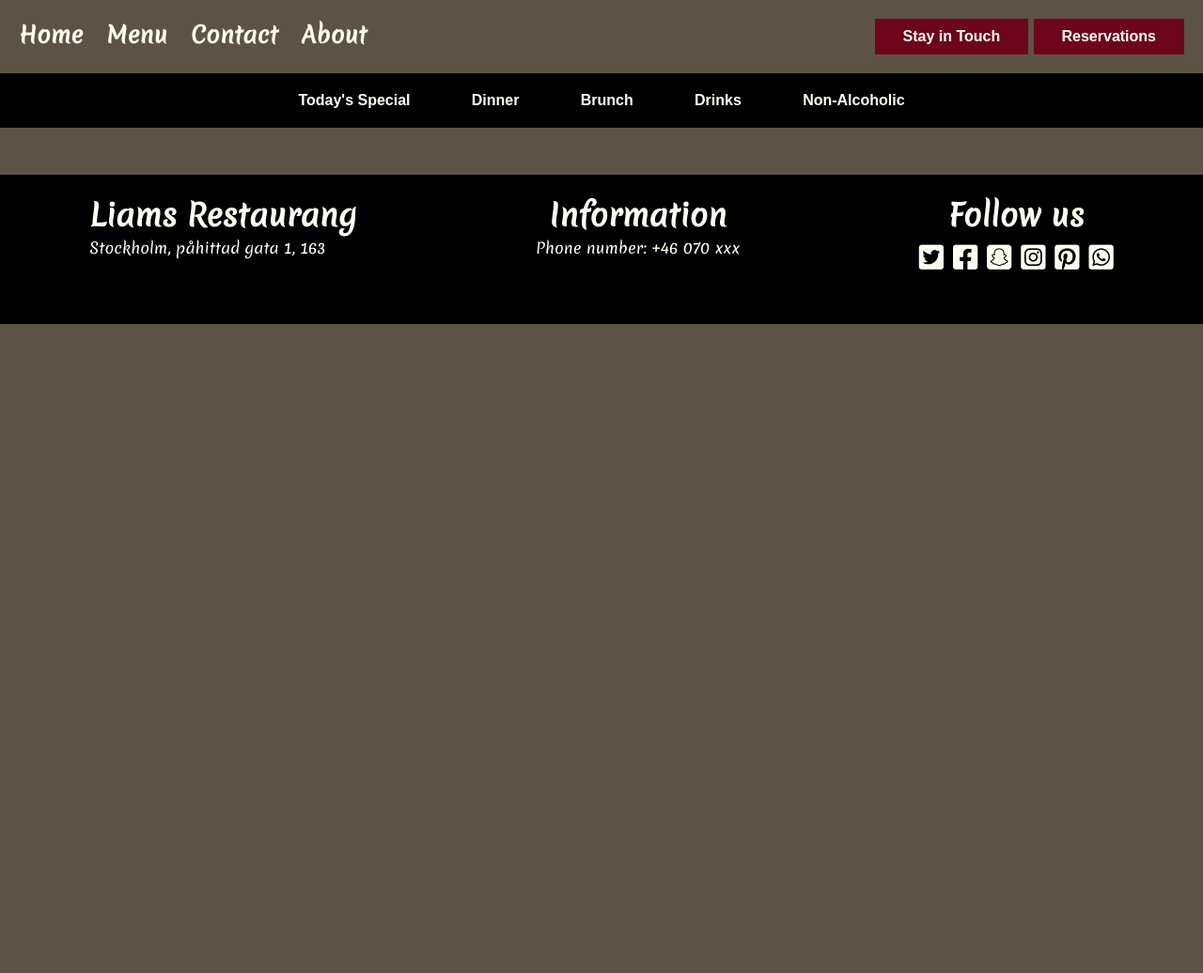
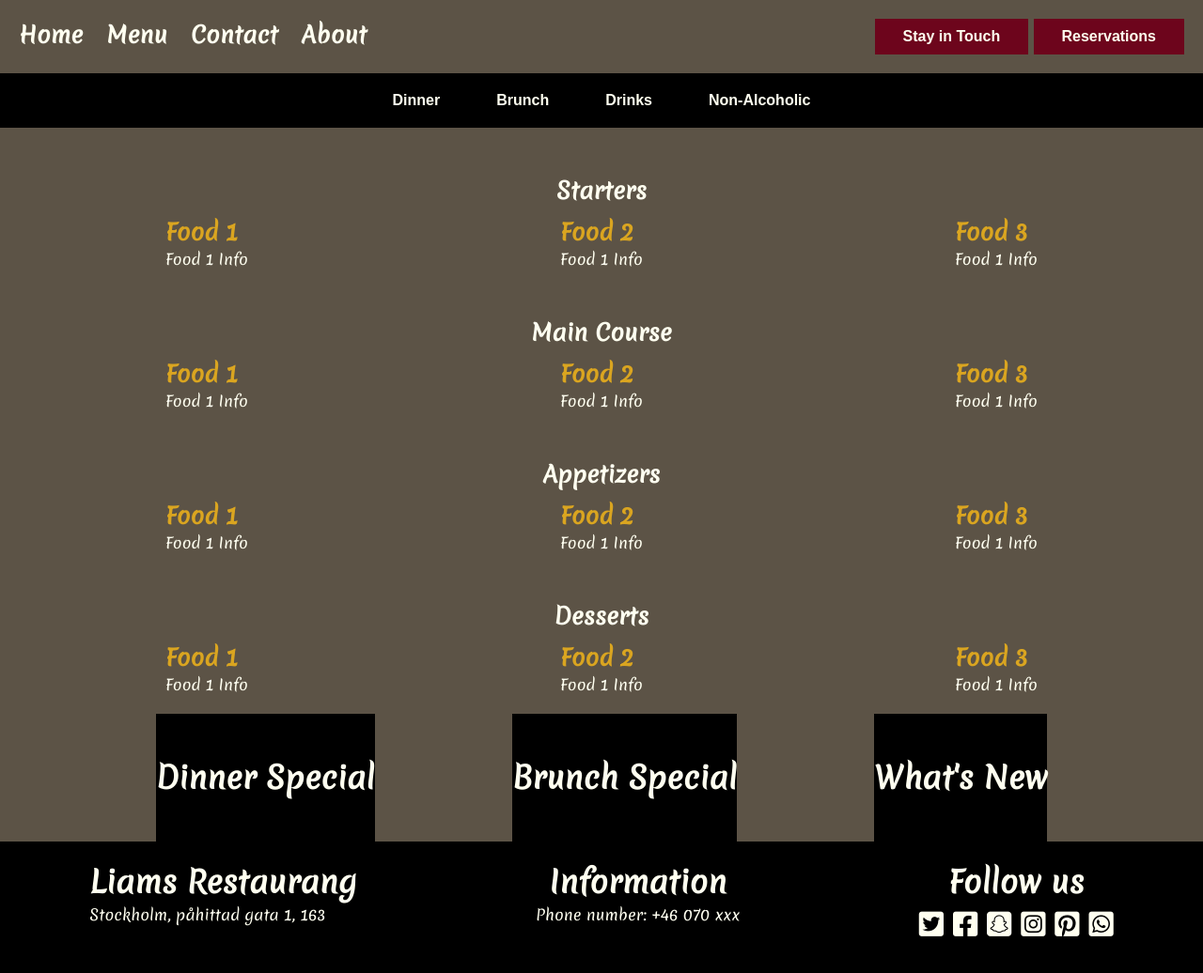
Before and after one commit to LiamBender/liams-restaurang, a plain HTML site: page pages/menu.html in a window 1280 px wide. Shown: the whole page at 94% size. Before the commit the page ends 800 px from the top, so only its background shows below. Drawn offline with Linux system fonts and the light colour scheme.

Commit message:
Nothing special

```diff
--- a/pages/menu.html
+++ b/pages/menu.html
@@ -35,7 +35,6 @@
     </nav>
     <header>
       <div class="menu-selection">
-        <button type="button" id="buttonSpecialToggle">Today's Special</button>
         <button type="button" id="buttonDinnerToggle">Dinner</button>
         <button type="button" id="buttonBrunchToggle">Brunch</button>
         <button type="button" id="buttonDrinksToggle">Drinks</button>
@@ -43,16 +42,6 @@
       </div>
     </header>
     <div class="menu-info">
-      <section id="menuSpecialInfo" style="display: none">
-        <div class="food-container">
-          <h1>Today's Special</h1>
-          <div class="food-list">
-            <div class="food-item">
-              <h2>Item 1</h2>
-              <p>Item 1 info</p>
-            </div>
-          </div>
-        </div>
       </section>
       <section id="menuDinnerInfo" style="display: none">
         <div class="food-container">
@@ -167,6 +156,19 @@
         <h1>Section 5</h1>
       </section>
     </div>
+    <div class="specialContainer">
+      <div class="specialInfo side-padding">
+      <div>
+        <h1>Dinner Special</h1>
+      </div>
+      <div>
+        <h1>Brunch Special</h1>
+      </div>
+      <div>
+        <h1>What's New</h1>
+      </div>
+    </div>
+    </div>
     <footer>
       <div class="footer-info-container">
         <div class="footer-info">
--- a/script.js
+++ b/script.js
@@ -1,11 +1,17 @@
 const buttons = document.querySelectorAll('button[id^="button"]');
 const contents = document.querySelectorAll('section[id^="menu"]');
+let buttonClicked = false;
 
 function toggleContent(index) {
   contents.forEach((content) => (content.style.display = "none"));
   contents[index].style.display = "block";
+  buttonClicked = true;
 }
 
 buttons.forEach((button, index) => {
   button.addEventListener("click", () => toggleContent(index));
 });
+
+if (!buttonClicked) {
+  contents[0].style.display = "block";
+}
--- a/styles.css
+++ b/styles.css
@@ -289,6 +289,8 @@ div.image-overlay {
 
   /* Menu.html specific css */
 .menu-selection {
+    display: flex;
+    justify-content: center;
     background-color: rgb(0, 0, 0);
     margin-bottom: 50px;
     padding: 10px;
@@ -318,6 +320,20 @@ div.food-list {
 
 div.food-list h2 {
     color: rgb(218, 165, 32);
+}
+
+.specialContainer h1 {
+    text-align: center;
+    margin: 45px 0;
+}
+
+.specialInfo {
+    display: flex;
+    justify-content: space-evenly;
+}
+
+.specialInfo div {
+    background-color: black;
 }
 
 /* contact.html specific css */
```
